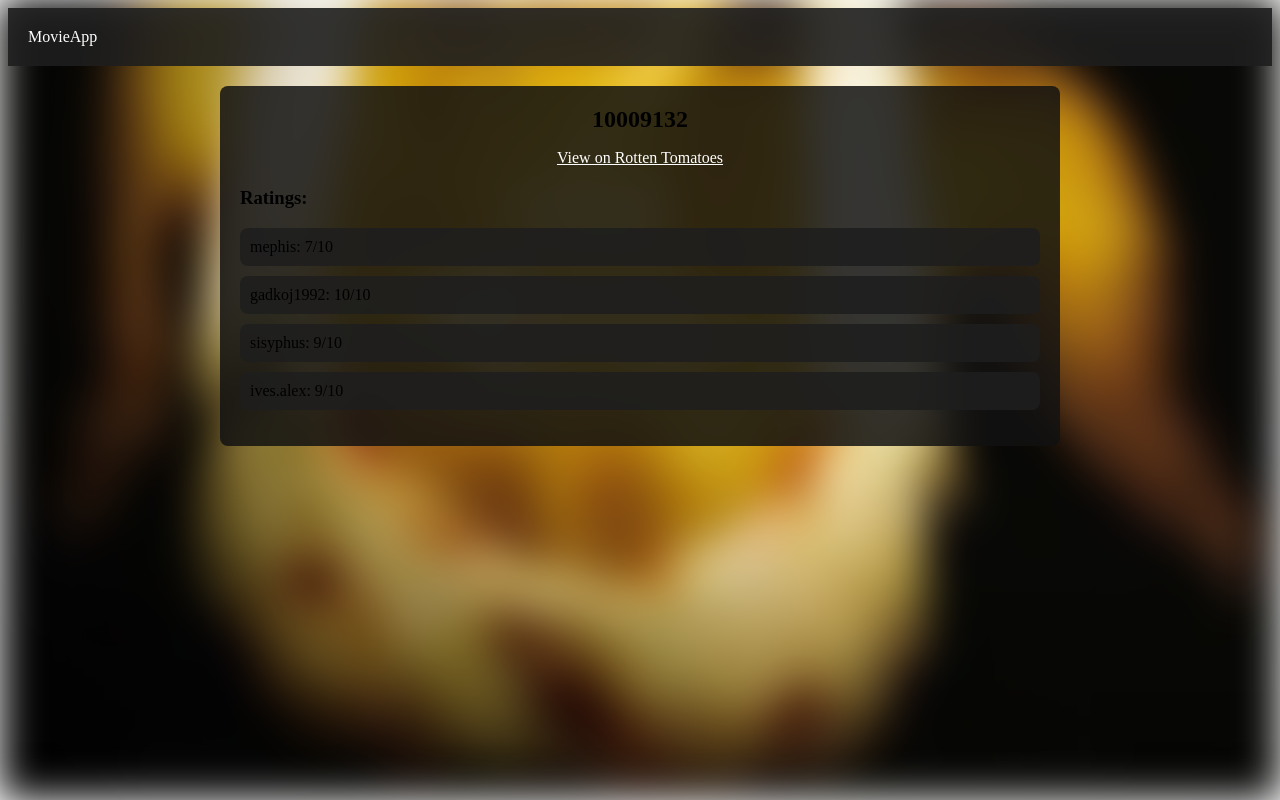
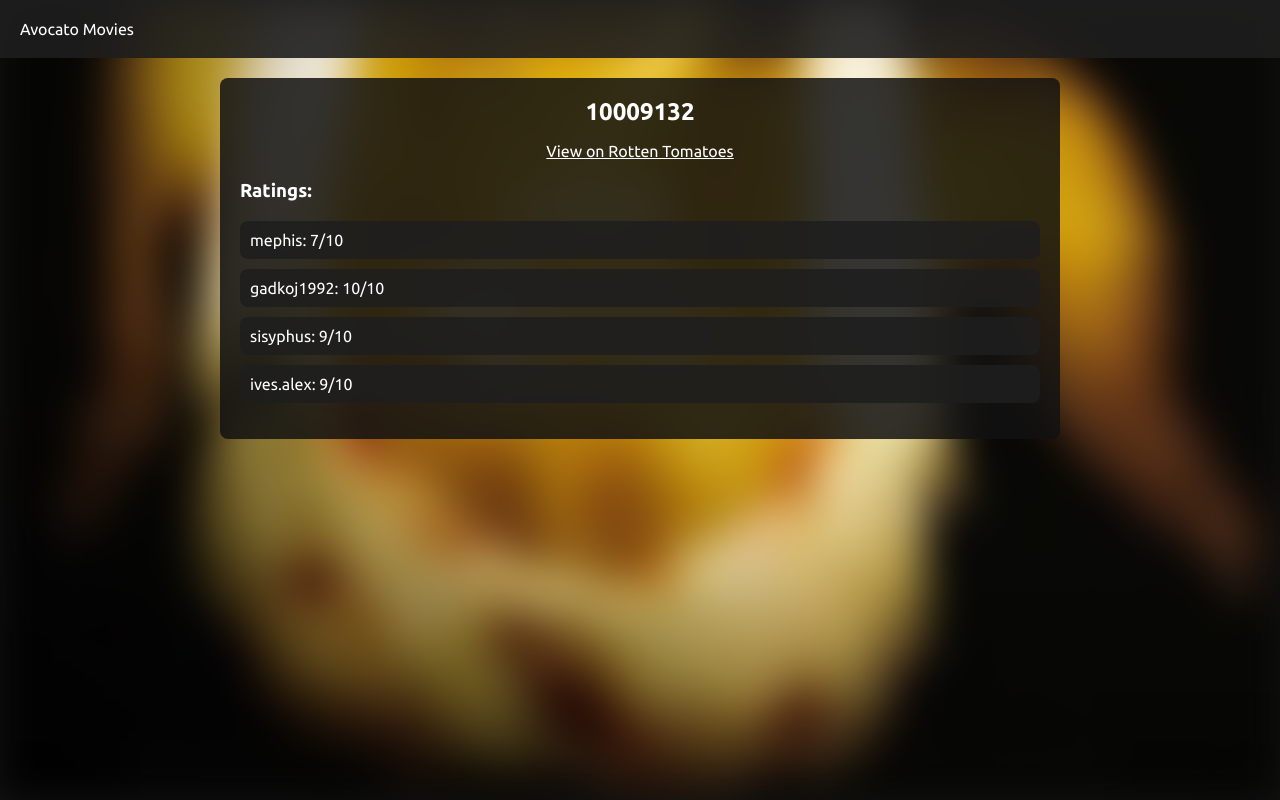
Before and after one commit to Mephisss/movie_website, a Flask app: page /movie/8 in a window 1280 px wide. Run offline with Flask 3, Linux system fonts and the light colour scheme; data comes from the database, SQL or seed files in the repository.

Commit message:
site changes

```diff
--- a/templates/movie_detail.html
+++ b/templates/movie_detail.html
@@ -4,12 +4,13 @@
     <meta charset="UTF-8" />
     <meta name="viewport" content="width=device-width, initial-scale=1.0" />
     <title>{{ movie[0].replace('_', ' ').title() }} - Details</title>
+    <!-- Include Google Fonts -->
     <link
       rel="stylesheet"
       href="https://fonts.googleapis.com/css2?family=Ubuntu:wght@400;500;700&display=swap"
     />
     <style>
-      <style > body {
+      body {
         font-family: "Ubuntu", sans-serif;
         background-color: #121212;
         color: white;
@@ -42,6 +43,7 @@
         width: 100%;
         height: 100%;
         background-image: url("{{ url_for('static', filename='movie_posters/' + movie[2] + '.jpg') }}");
+        background-size: 105%;
         background-size: cover;
         background-position: center;
         filter: blur(20px);
@@ -76,7 +78,7 @@
   <body>
     <div class="background-image"></div>
     <header>
-      <div class="logo"><a href="/">MovieApp</a></div>
+      <div class="logo"><a href="/">Avocato Movies</a></div>
     </header>
     <div class="container">
       <div class="content">
```
